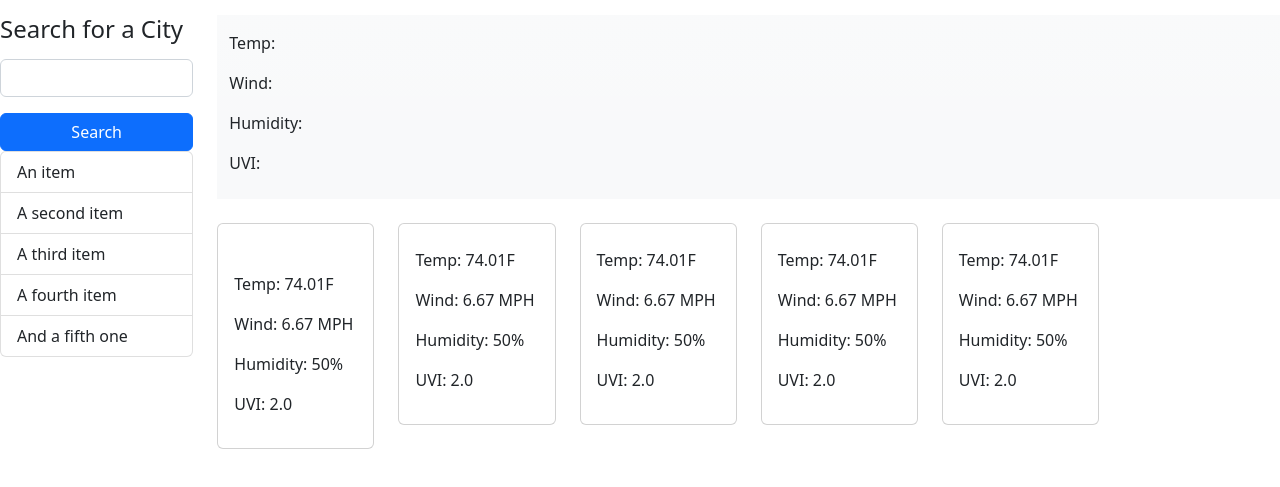
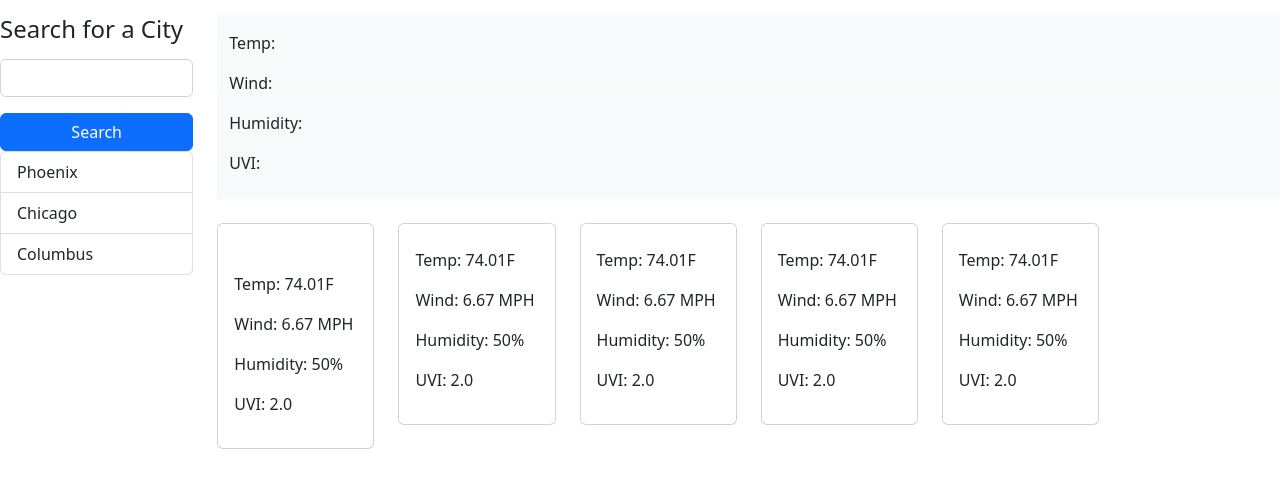
Before and after one commit to erin-maxson/current-five-day-weather-dashboard, a plain HTML site: page index.html in a window 1280 px wide. Shown: the part 91-578 px from the top of the page. Drawn offline with nearby package versions, Linux system fonts and the light colour scheme.

Commit message:
adding staged saved searches

```diff
--- a/index.html
+++ b/index.html
@@ -35,11 +35,9 @@
                 <button type="submit" class="btn btn-primary w-100">Search</button>
 
                 <ul class="list-group">
-                    <li class="list-group-item">An item</li>
-                    <li class="list-group-item">A second item</li>
-                    <li class="list-group-item">A third item</li>
-                    <li class="list-group-item">A fourth item</li>
-                    <li class="list-group-item">And a fifth one</li>
+                    <li class="list-group-item">Phoenix</li>
+                    <li class="list-group-item">Chicago</li>
+                    <li class="list-group-item">Columbus</li>
                 </ul>
             </form>
         </div>
```
